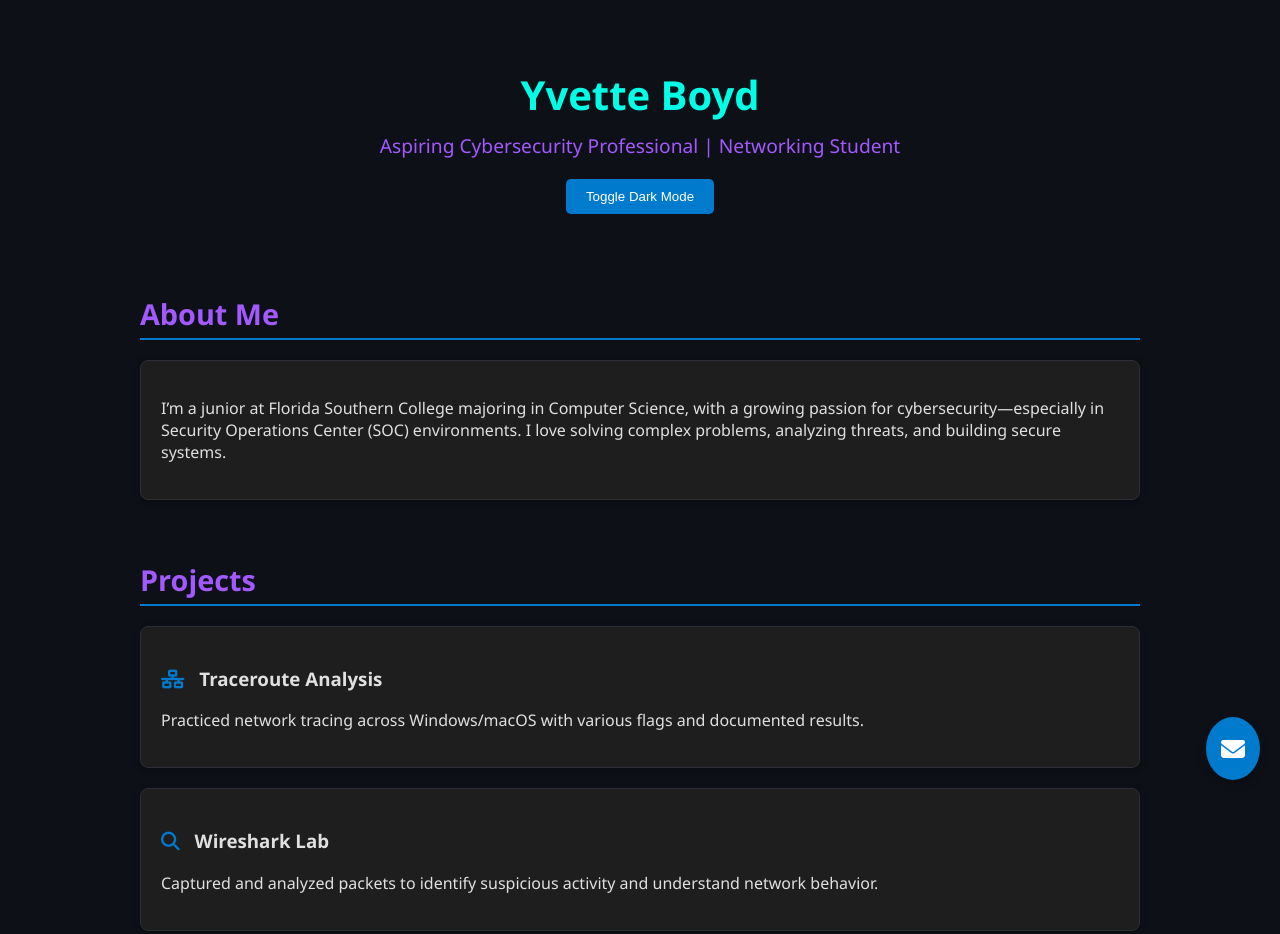
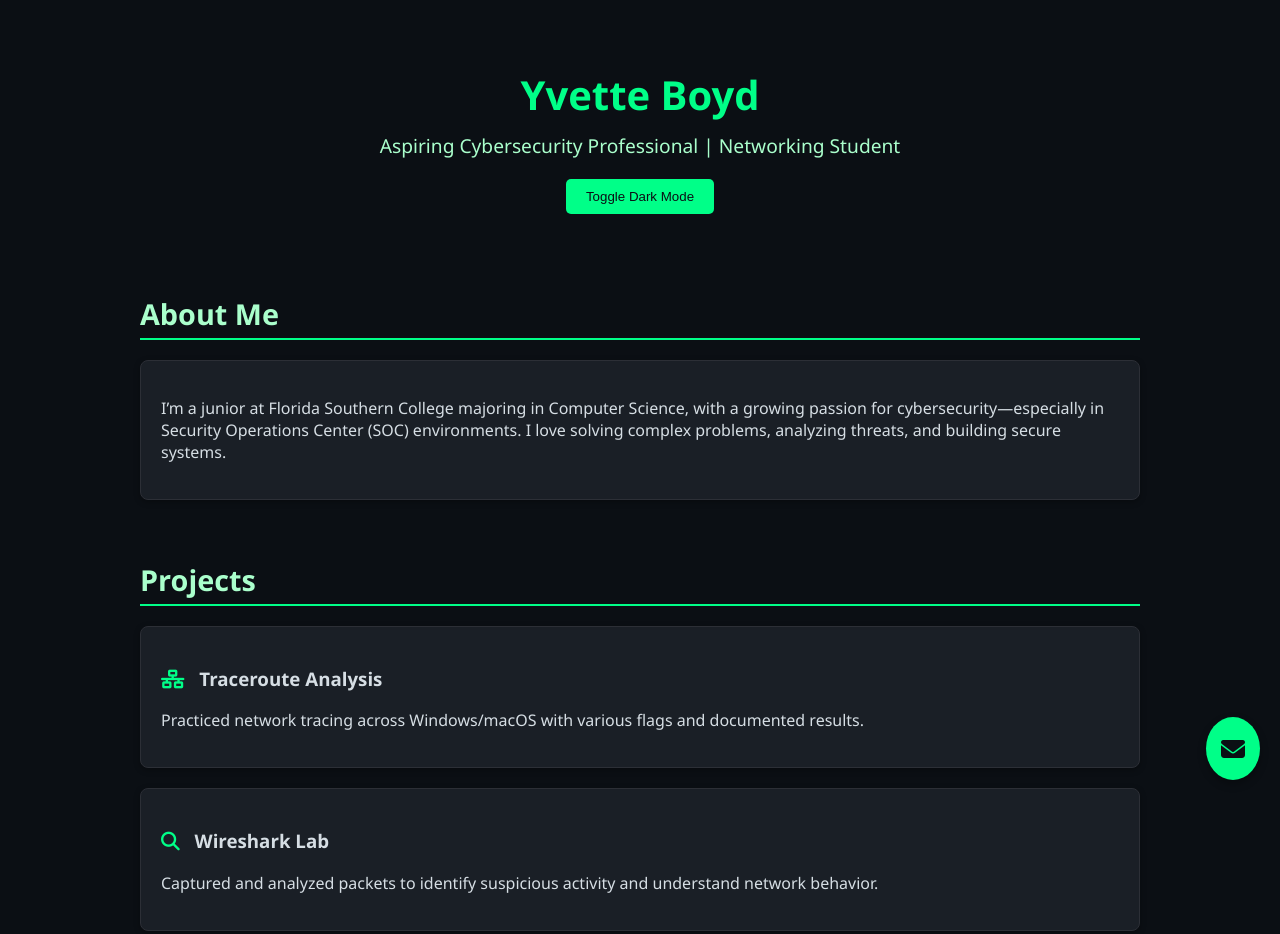
Before and after one commit to 0ddev3/0ddev3.github.io, a plain HTML site: page index.html in a window 1280 px wide. Shown: the top 934 px of the page. Drawn offline with nearby package versions, Linux system fonts and the light colour scheme.

Commit message:
Update style.css

```diff
--- a/style.css
+++ b/style.css
@@ -1,8 +1,8 @@
 /* Base styles */
 body {
   font-family: 'Segoe UI', sans-serif;
-  background-color: #0d1117;
-  color: #e0e0e0;
+  background-color: #0b0f14;
+  color: #d6dee4;
   margin: 0;
   padding: 0;
   transition: background-color 0.3s, color 0.3s;
@@ -10,8 +10,8 @@ body {
 
 /* Header */
 header {
-  background-color: #0d1117;
-  color: #fff;
+  background-color: #0b0f14;
+  color: #00ff88;
   padding: 40px 20px;
   text-align: center;
 }
@@ -19,20 +19,19 @@ header {
 header h1 {
   font-size: 2.5em;
   margin-bottom: 10px;
-  color: #00ffe7;
 }
 
 header p {
   font-size: 1.2em;
   margin: 0;
-  color: #a259ff;
+  color: #aaffcc;
 }
 
 button {
   margin-top: 20px;
   padding: 10px 20px;
-  background-color: #007acc;
-  color: white;
+  background-color: #00ff88;
+  color: #0b0f14;
   border: none;
   border-radius: 5px;
   cursor: pointer;
@@ -40,8 +39,8 @@ button {
 }
 
 button:hover {
-  background-color: #00ffe7;
-  color: #0d1117;
+  background-color: #aaffcc;
+  color: #0b0f14;
 }
 
 /* Main content */
@@ -58,14 +57,14 @@ section {
 h2 {
   font-size: 1.8em;
   margin-bottom: 20px;
-  border-bottom: 2px solid #007acc;
+  border-bottom: 2px solid #00ff88;
   padding-bottom: 5px;
-  color: #a259ff;
+  color: #aaffcc;
 }
 
 /* Card layout */
 .card {
-  background-color: #1e1e1e;
+  background-color: #1a1f26;
   border: 1px solid #2c2f36;
   border-radius: 8px;
   padding: 20px;
@@ -80,26 +79,26 @@ h2 {
 
 .card h3 i {
   margin-right: 10px;
-  color: #007acc;
+  color: #00ff88;
 }
 
 /* Links */
 a {
-  color: #00ffe7;
+  color: #00ff88;
   text-decoration: none;
 }
 
 a:hover {
   text-decoration: underline;
-  color: #a259ff;
+  color: #aaffcc;
 }
 
 /* Footer */
 footer {
   text-align: center;
   padding: 20px;
-  background-color: #0d1117;
-  color: #aaa;
+  background-color: #0b0f14;
+  color: #888;
 }
 
 /* Dark mode toggle */
@@ -120,7 +119,27 @@ footer {
 }
 
 .dark-mode a {
-  color: #66ccff;
+  color: #66ffcc;
+}
+
+/* Floating contact button */
+.contact-float {
+  position: fixed;
+  bottom: 20px;
+  right: 20px;
+  background-color: #00ff88;
+  color: #0b0f14;
+  padding: 15px;
+  border-radius: 50%;
+  font-size: 1.5em;
+  box-shadow: 0 4px 8px rgba(0,0,0,0.3);
+  transition: background-color 0.3s;
+  z-index: 1000;
+}
+
+.contact-float:hover {
+  background-color: #aaffcc;
+  color: #0b0f14;
 }
 
 /* Responsive layout */
@@ -135,21 +154,3 @@ footer {
     padding: 15px;
   }
 }
-.contact-float {
-  position: fixed;
-  bottom: 20px;
-  right: 20px;
-  background-color: #007acc;
-  color: white;
-  padding: 15px;
-  border-radius: 50%;
-  font-size: 1.5em;
-  box-shadow: 0 4px 8px rgba(0,0,0,0.3);
-  transition: background-color 0.3s;
-  z-index: 1000;
-}
-
-.contact-float:hover {
-  background-color: #00ffe7;
-  color: #0d1117;
-}
```
